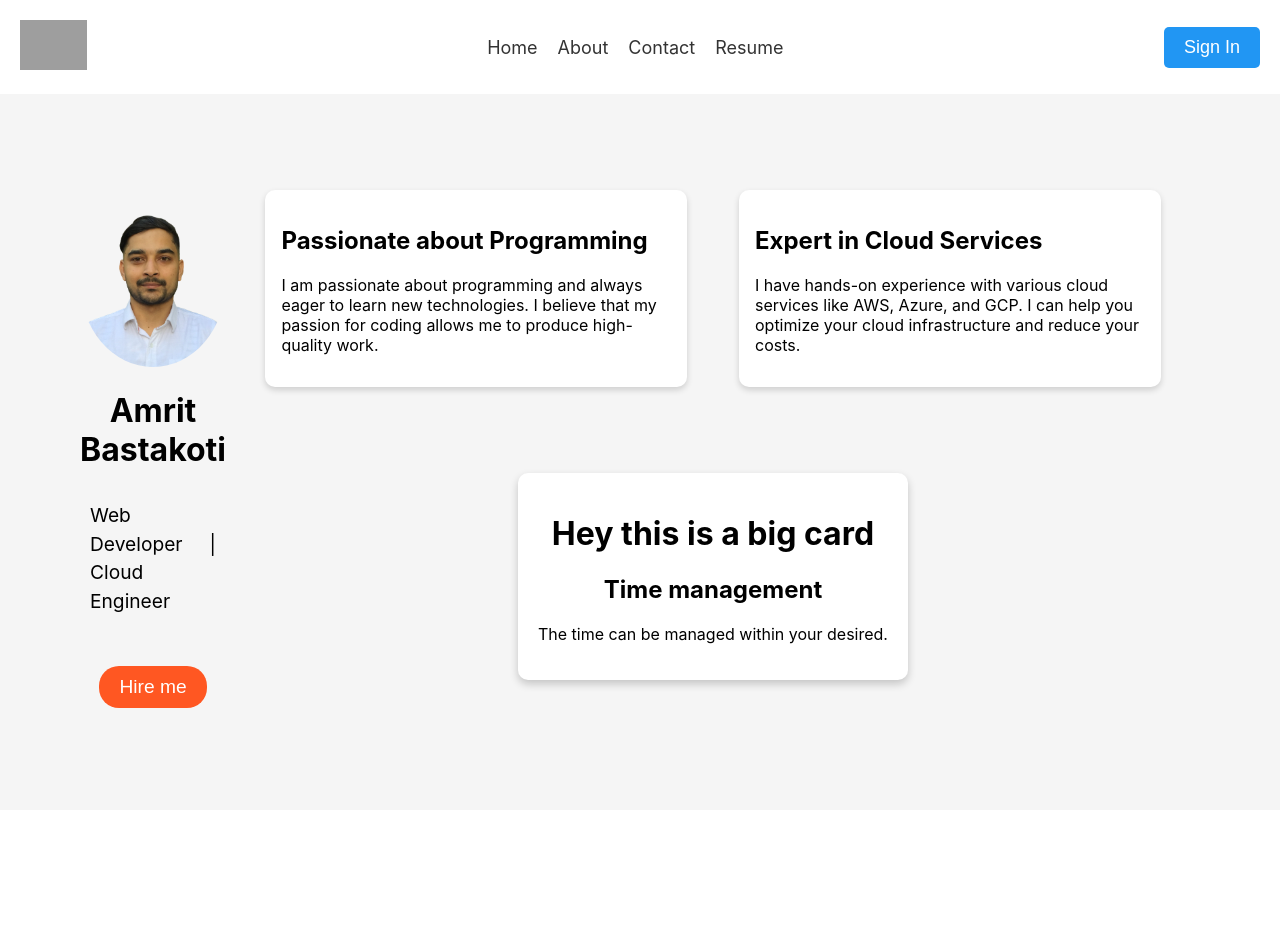
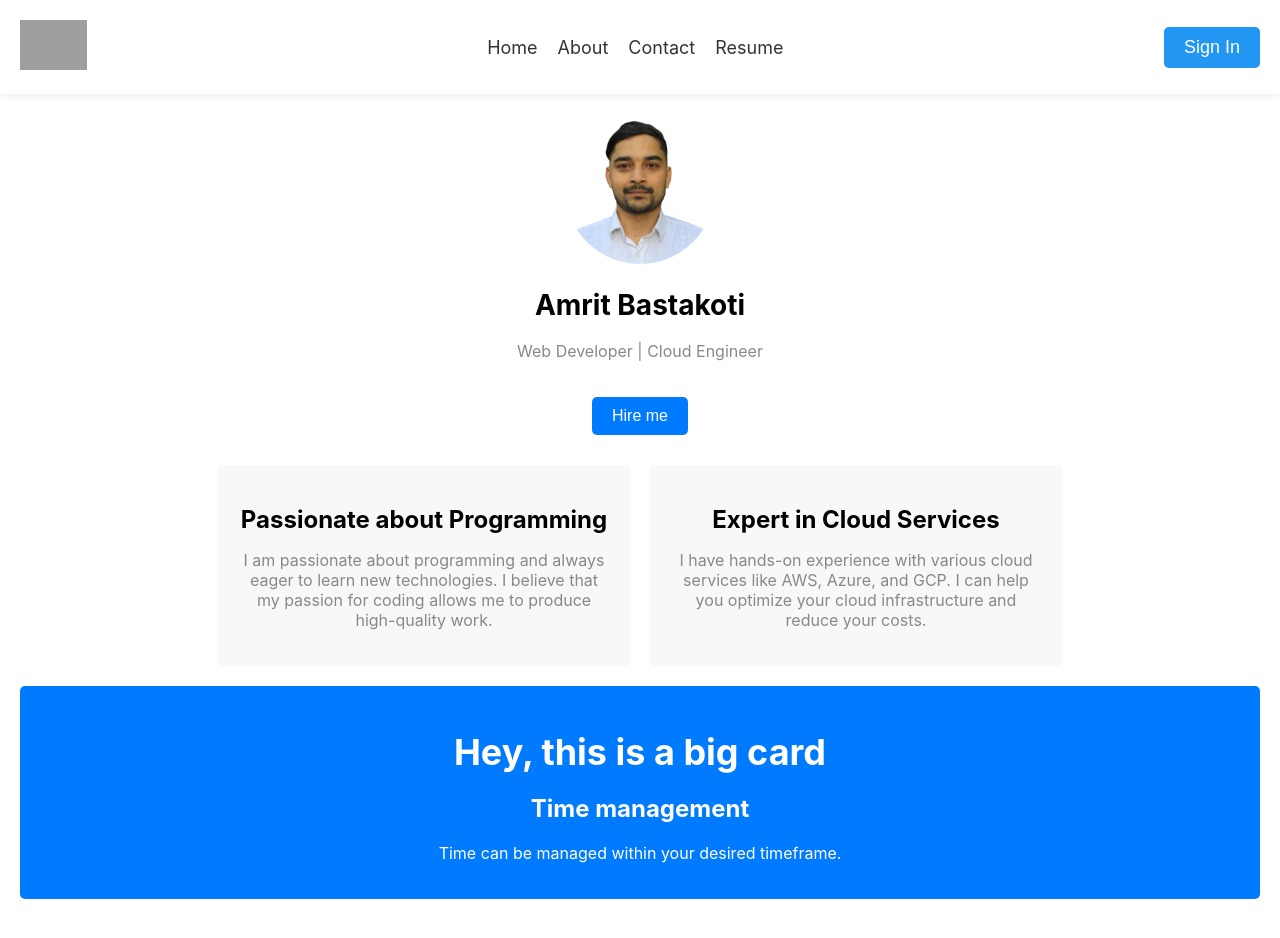
Before and after one commit to Amrit618/profile, a React (Create React App) app: page / in a window 1280 px wide. Shown: the top 938 px of the page. Before the commit the page ends 810 px from the top, so only its background shows below. Built offline with nearby package versions, Linux system fonts and the light colour scheme; grey boxes are pictures that could not be loaded.

Commit message:
home page modified

```diff
--- a/src/Pages/Home.tsx
+++ b/src/Pages/Home.tsx
@@ -1,30 +1,28 @@
 import React from 'react';
 import '../styles/HomePage.css';
 import profileImage from '../images/profile-image.png';
-
 
 function Home() {
   return (
     <div className="home-page">
       <div className="profile-section">
-        <img src={profileImage} alt="Profile" />
-        <h1>Amrit Bastakoti</h1>
-        <p>Web Developer | Cloud Engineer</p>
-        <p></p>
+        <img src={profileImage} alt="Profile" className="profile-image" />
+        <h1 className="profile-name">Amrit Bastakoti</h1>
+        <p className="profile-title">Web Developer | Cloud Engineer</p>
         <button className="hire-button">Hire me</button>
       </div>
       <div className="cards-section">
         <div className="card">
-          <h2>Passionate about Programming</h2>
-          <p>
+          <h2 className="card-title">Passionate about Programming</h2>
+          <p className="card-description">
             I am passionate about programming and always eager to learn new
             technologies. I believe that my passion for coding allows me to
             produce high-quality work.
           </p>
         </div>
         <div className="card">
-          <h2>Expert in Cloud Services</h2>
-          <p>
+          <h2 className="card-title">Expert in Cloud Services</h2>
+          <p className="card-description">
             I have hands-on experience with various cloud services like AWS,
             Azure, and GCP. I can help you optimize your cloud infrastructure
             and reduce your costs.
@@ -32,9 +30,11 @@ function Home() {
         </div>
 
         <div className="big-card">
-          <h1> Hey this is a big card</h1>
-          <h2>Time management</h2>
-          <p>The time can be managed within your desired.</p>
+          <h1 className="big-card-title">Hey, this is a big card</h1>
+          <h2 className="big-card-subtitle">Time management</h2>
+          <p className="big-card-description">
+            Time can be managed within your desired timeframe.
+          </p>
         </div>
       </div>
     </div>
--- a/src/styles/HomePage.css
+++ b/src/styles/HomePage.css
@@ -1,124 +1,111 @@
+/* HomePage.css */
 
+/* Container for the entire page */
 .home-page {
-  display: flex;
-  justify-content: center;
-  align-items: center;
-  height: 100%;
   padding: 20px;
-  background-color: #f5f5f5;
-  padding: 80px;
-
 }
 
+/* Profile section container */
 .profile-section {
   text-align: center;
+  margin-bottom: 30px;
 }
 
-.profile-section img {
-  width: 100%;
-  max-width: 300px;
-  height: auto;
+/* Profile image */
+.profile-image {
+  width: 150px;
+  height: 150px;
   border-radius: 50%;
-  margin-bottom: 20px;
+  object-fit: cover;
 }
 
-.profile-section h1 {
-  margin-top: 0;
+/* Profile name */
+.profile-name {
+  margin-top: 20px;
+  font-size: 28px;
 }
 
-.profile-section p {
-  font-size: 1.2rem;
-  line-height: 1.5;
-  margin: 0;
-  padding: 10px;
-  max-width: 600px;
-  text-align: justify;
+/* Profile title */
+.profile-title {
+  margin-top: 10px;
+  font-size: 16px;
+  color: #888;
 }
 
-.profile-section ul {
-  list-style: none;
-  margin: 0;
-  padding: 0;
-  display: flex;
-  justify-content: center;
-  align-items: center;
+/* Hire me button */
+.hire-button {
+  margin-top: 20px;
+  padding: 10px 20px;
+  font-size: 16px;
+  background-color: #007bff;
+  color: #fff;
+  border: none;
+  border-radius: 5px;
+  cursor: pointer;
 }
 
-.profile-section li {
-  margin-right: 20px;
-}
-
-@media (max-width: 768px) {
-  .profile-section p {
-    font-size: 1rem;
-  }
-
-  .profile-section ul {
-    flex-direction: column;
-  }
-
-  .profile-section li {
-    margin-right: 0;
-    margin-bottom: 10px;
-  }
-}
-.hire-button {
-  background-color: #ff5722;
-  color: #fff;
-  border: none;
-  border-radius: 20px;
-  font-size: 1.2rem;
-  padding: 10px 20px;
-  cursor: pointer;
-  transition: all 0.3s ease;
-  outline: none;
-  margin-top: 20px;
-}
-
-.hire-button:hover {
-  background-color: #fff;
-  color: #ff5722;
-}
-.card-container {
-  display: flex;
-  justify-content: center;
-  flex-wrap: wrap;
-  margin-top: 2rem;
-}
-
-.card {
-  background-color: white;
-  box-shadow: 0px 3px 6px rgba(0, 0, 0, 0.16);
-  border-radius: 10px;
-  width: 40%;
-  padding: 1rem;
-  margin: 1rem;
-}
-
-@media only screen and (max-width: 768px) {
-  .card {
-    width: 80%;
-  }
-}
-.big-card {
-  background-color: #fff;
-  border-radius: 10px;
-  box-shadow: 0 4px 8px rgba(0, 0, 0, 0.2);
-  margin: 50px auto;
-  max-width: 800px;
-  padding: 20px;
-  text-align: center;
-}
-
-@media screen and (max-width: 768px) {
-  .big-card {
-    margin: 20px auto;
-  }
-}
-
+/* Cards section container */
 .cards-section {
   display: flex;
   justify-content: center;
   flex-wrap: wrap;
+  /* Added flex-wrap to allow cards to wrap to the next line on smaller screens */
   gap: 20px;
+  margin-bottom: 30px;
 }
+
+/* Card container */
+.card {
+  flex-basis: 30%;
+  padding: 20px;
+  background-color: #f8f8f8;
+  border-radius: 5px;
+  text-align: center;
+}
+
+/* Card title */
+.card-title {
+  font-size: 24px;
+  margin-bottom: 10px;
+}
+
+/* Card description */
+.card-description {
+  font-size: 16px;
+  color: #888;
+}
+
+/* Big card container */
+.big-card {
+  flex-basis: 100%;
+  padding: 20px;
+  background-color: #007bff;
+  border-radius: 5px;
+  text-align: center;
+  color: #fff;
+}
+
+/* Big card title */
+.big-card-title {
+  font-size: 36px;
+  margin-bottom: 10px;
+}
+
+/* Big card subtitle */
+.big-card-subtitle {
+  font-size: 24px;
+}
+
+/* Big card description */
+.big-card-description {
+  font-size: 16px;
+  margin-top: 20px;
+}
+
+/* Media query for smaller screens */
+@media (max-width: 768px) {
+  .card {
+    flex-basis: 45%;
+    /* Reduce card width to 45% on smaller screens */
+  }
+}
```
